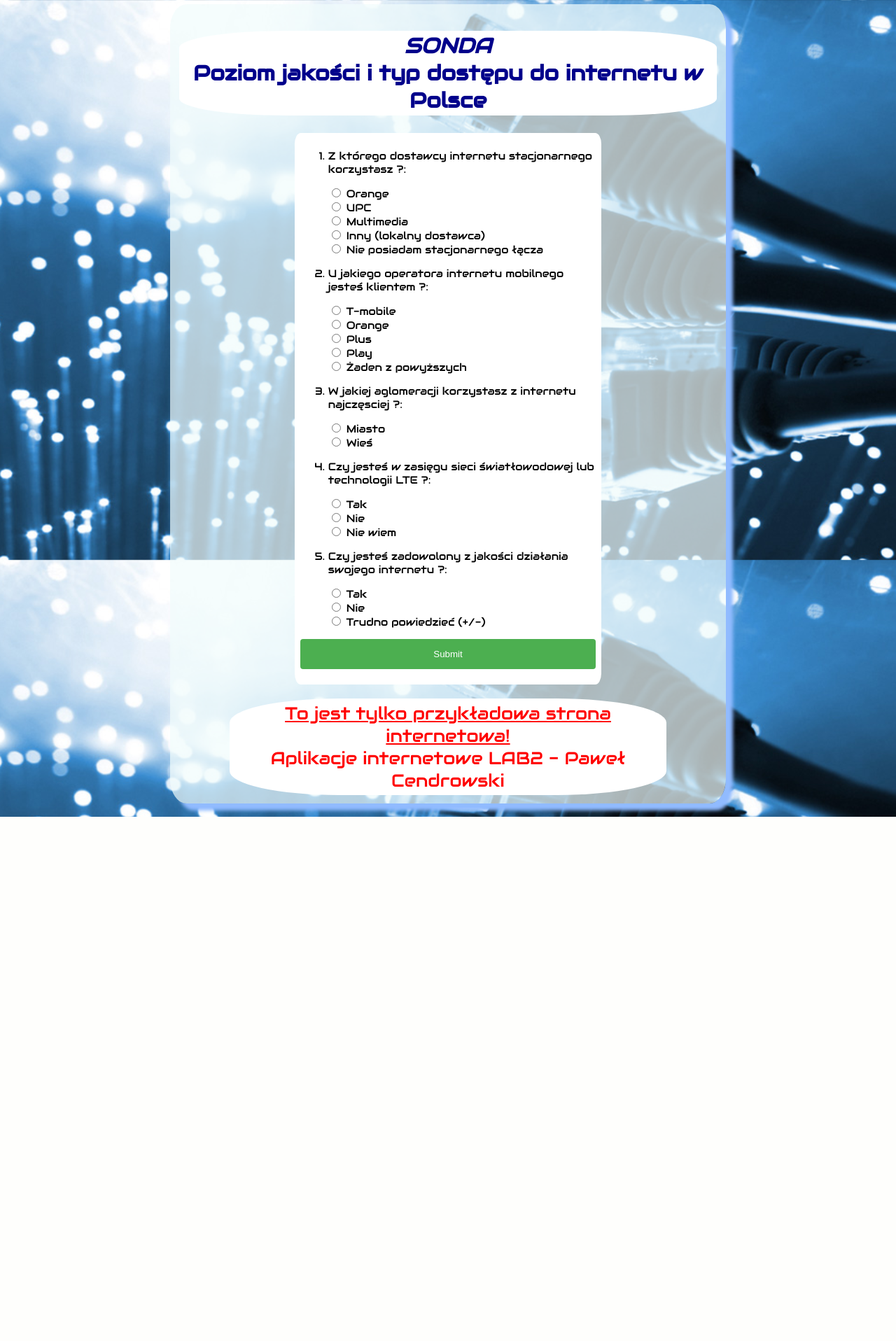
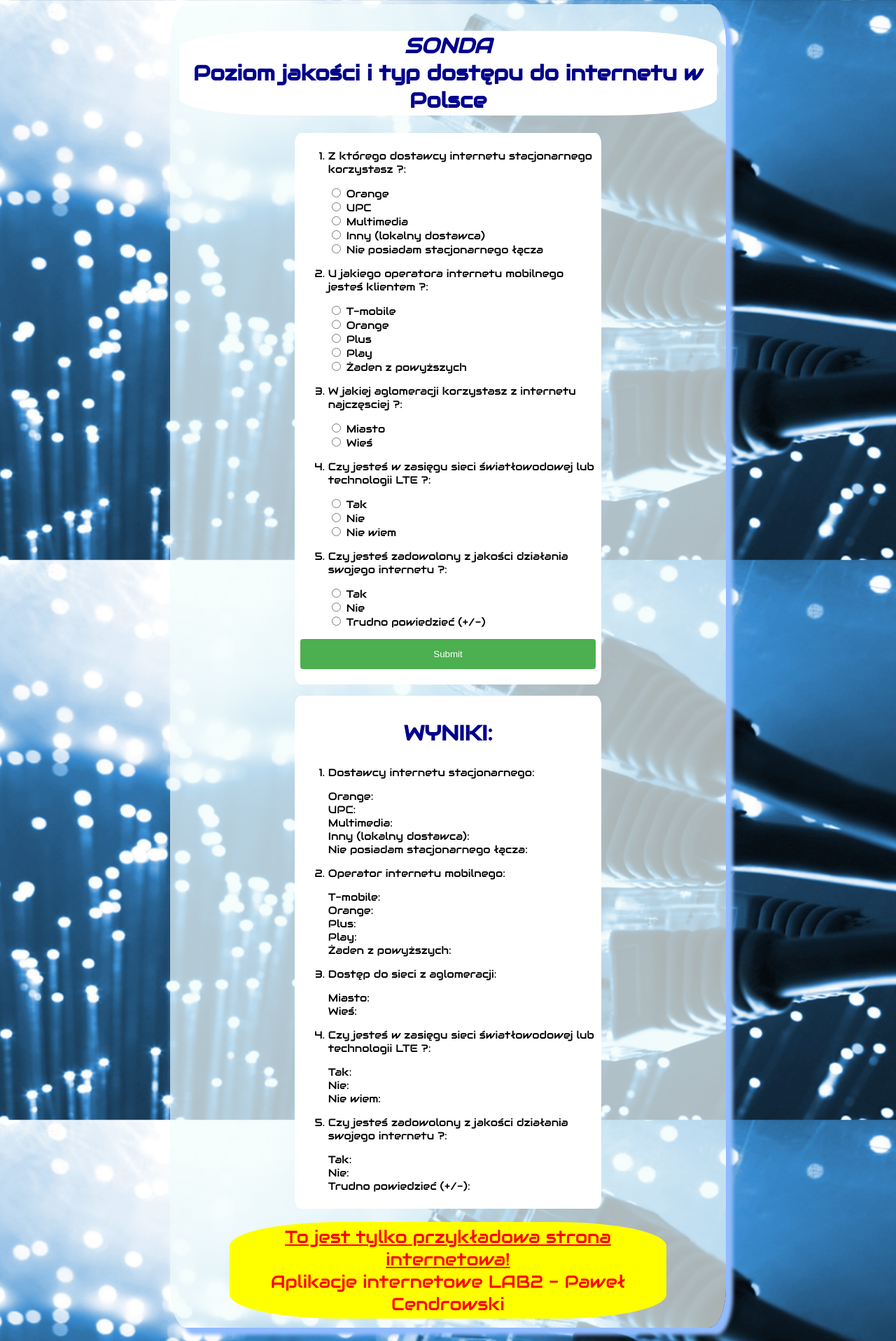
Before and after one commit to pcendrowski/aplikacje_internetowe, a PHP site: page / in a window 1280 px wide. Shown: the whole page at 70% size. Before the commit the page ends 1167 px from the top, so only its background shows below. Run offline with PHP 8.4, Linux system fonts and the light colour scheme.

Commit message:
Dodanie sekcji na wyniki sondy

```diff
--- a/lab2/Sonda/css/style.css
+++ b/lab2/Sonda/css/style.css
@@ -40,6 +40,15 @@
    border-radius: 2%;
 }
 
+div#wyniki_sonda {
+   padding: 1%;
+   background-color: white;
+   width: 55%;
+   margin: auto;
+   margin-top: 2%;
+   border-radius: 2%;
+}
+
 div#sonda p.question {
     text-align: left;
 }
@@ -64,7 +73,7 @@
 	padding: 5px;
 	width: 80%;
         font-size: 25px;
-        background-color: white;
+        background-color: yellow;
         border-radius: 25%;
         color: red;
         display: block;
--- a/lab2/Sonda/index.php
+++ b/lab2/Sonda/index.php
@@ -93,6 +93,59 @@
                         </p>
                 </div>
 
+                <div id="wyniki_sonda">
+                    <h1>WYNIKI:</h1>
+                    <ol>
+                        <li>
+                            <p class="question">Dostawcy internetu stacjonarnego:<p>
+                                Orange:
+                                <br>
+                                 UPC:
+                                <br>
+                                Multimedia:
+                                <br>
+                                Inny (lokalny dostawca):
+                                <br>
+                                Nie posiadam stacjonarnego łącza:
+                        </li>
+                        <li>
+                                <p class="question">Operator internetu mobilnego:<p>
+                                T-mobile:
+                                <br>
+                                Orange:
+                                <br>
+                                Plus:
+                                <br>
+                                Play:
+                                <br>
+                                Żaden z powyższych:
+                        </li>
+
+                        <li>
+                                <p class="question">Dostęp do sieci z aglomeracji:<p>
+                                Miasto:
+                                <br>
+                                Wieś:
+                        </li>
+                        <li>
+                                <p class="question">Czy jesteś w zasięgu sieci światłowodowej lub technologii LTE ?:<p>
+                                Tak:
+                                <br>
+                                Nie:
+                                <br>
+                                Nie wiem:
+                        </li>
+                        <li>
+                                <p class="question">Czy jesteś zadowolony z jakości działania swojego internetu ?:<p>
+                                Tak:
+                                <br>
+                                Nie:
+                                <br>
+                                Trudno powiedzieć (+/-):
+                        </li>
+                    </ol>
+                </div>
+
                 <div id="author_info">
                         <span>
                             <u>To jest tylko przykładowa strona internetowa!</u>
```
